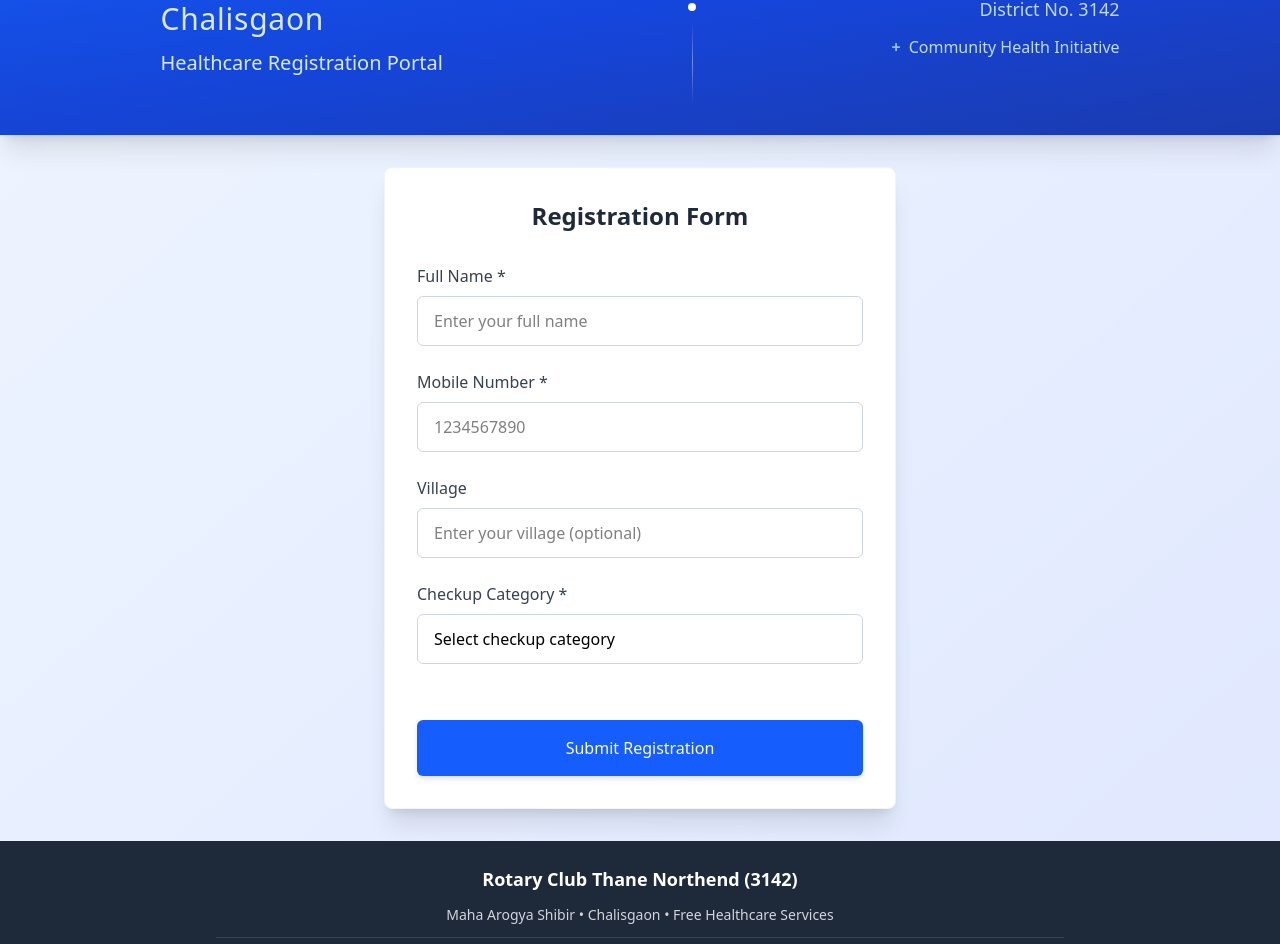
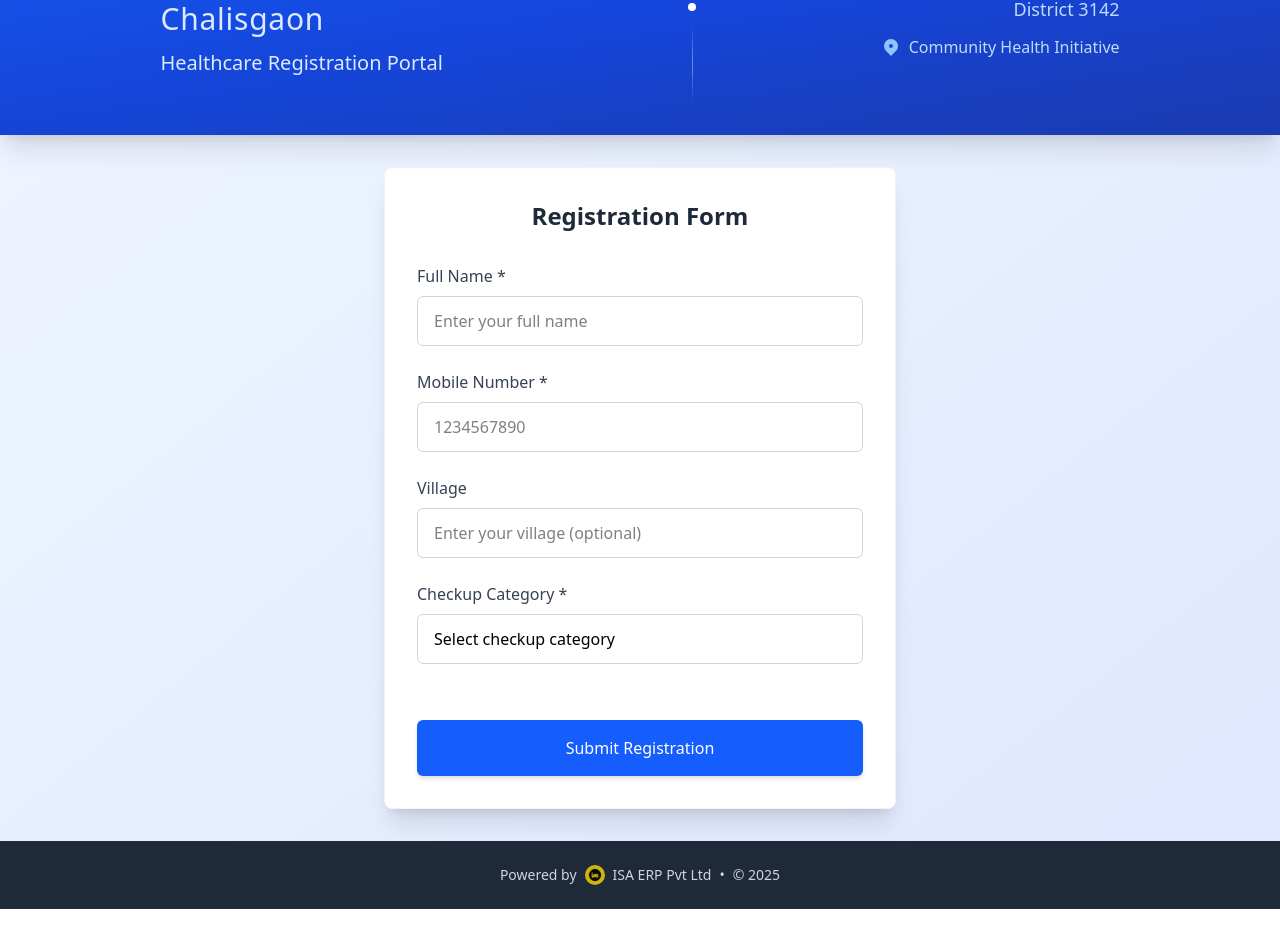
Before and after one commit to sameershrikhande-isa/isa-erp-pvt-ltd-maha-arogya-shibir-chalisgaon-form, a React (Vite) app: page / in a window 1280 px wide. Shown: the part 121-1065 px from the top of the page. After the commit the page ends 1030 px from the top, so only its background shows below. Built offline with nearby package versions, Linux system fonts and the light colour scheme.

Commit message:
update 5

```diff
--- a/src/components/Footer.jsx
+++ b/src/components/Footer.jsx
@@ -4,30 +4,18 @@ const Footer = () => {
   return (
     <footer className="bg-gray-800 text-white">
       <div className="max-w-4xl mx-auto px-6 py-6">
-        <div className="text-center space-y-3">
-          {/* Main Organization */}
-          <h4 className="text-lg font-semibold text-white">
-            Rotary Club Thane Northend (3142)
-          </h4>
-
-          {/* Event Details */}
-          <p className="text-gray-300 text-sm">
-            Maha Arogya Shibir • Chalisgaon • Free Healthcare Services
-          </p>
-
-          {/* Subtle ISA ERP Credit */}
-          <div className="pt-2 border-t border-gray-700">
-            <div className="flex items-center justify-center space-x-2 text-xs text-gray-400">
+        <div className="text-center">
+          {/* Simple ISA ERP Credit */}
+          <div className="flex items-center justify-center space-x-2 text-sm text-gray-300">
             <span>Powered by</span>
             <img
               src="/isa-logo-favicon.jpg"
               alt="ISA Logo"
-                className="w-4 h-4 rounded-full opacity-70"
+              className="w-5 h-5 rounded-full opacity-80"
             />
             <span>ISA ERP Pvt Ltd</span>
             <span>•</span>
             <span>© {currentYear}</span>
-            </div>
           </div>
         </div>
       </div>
--- a/src/components/Header.jsx
+++ b/src/components/Header.jsx
@@ -32,7 +32,7 @@ const Header = () => {
           </div>
 
           {/* Rotary Club Information */}
-          <p className="text-blue-100 text-base sm:text-2xl font-bold">
+          <p className="text-blue-100 text-lg sm:text-2xl font-bold">
             Rotary Club Thane Northend (3142)
           </p>
         </div>
@@ -70,10 +70,12 @@ const Header = () => {
                 Rotary Club Thane Northend
               </h3>
               <p className="text-blue-200 text-base xl:text-lg">
-                District No. 3142
+                District 3142
               </p>
               <div className="flex items-center justify-end space-x-2 mt-3">
-                <span className="font-bold text-blue-300">+</span>
+                <svg className="w-4 h-4 xl:w-5 xl:h-5 text-blue-300" fill="currentColor" viewBox="0 0 20 20">
+                  <path fillRule="evenodd" d="M5.05 4.05a7 7 0 119.9 9.9L10 18.9l-4.95-4.95a7 7 0 010-9.9zM10 11a2 2 0 100-4 2 2 0 000 4z" clipRule="evenodd" />
+                </svg>
                 <span className="text-blue-200 text-sm xl:text-base">Community Health Initiative</span>
               </div>
             </div>
```
Lines whose indentation alone changed are shown as unchanged.
